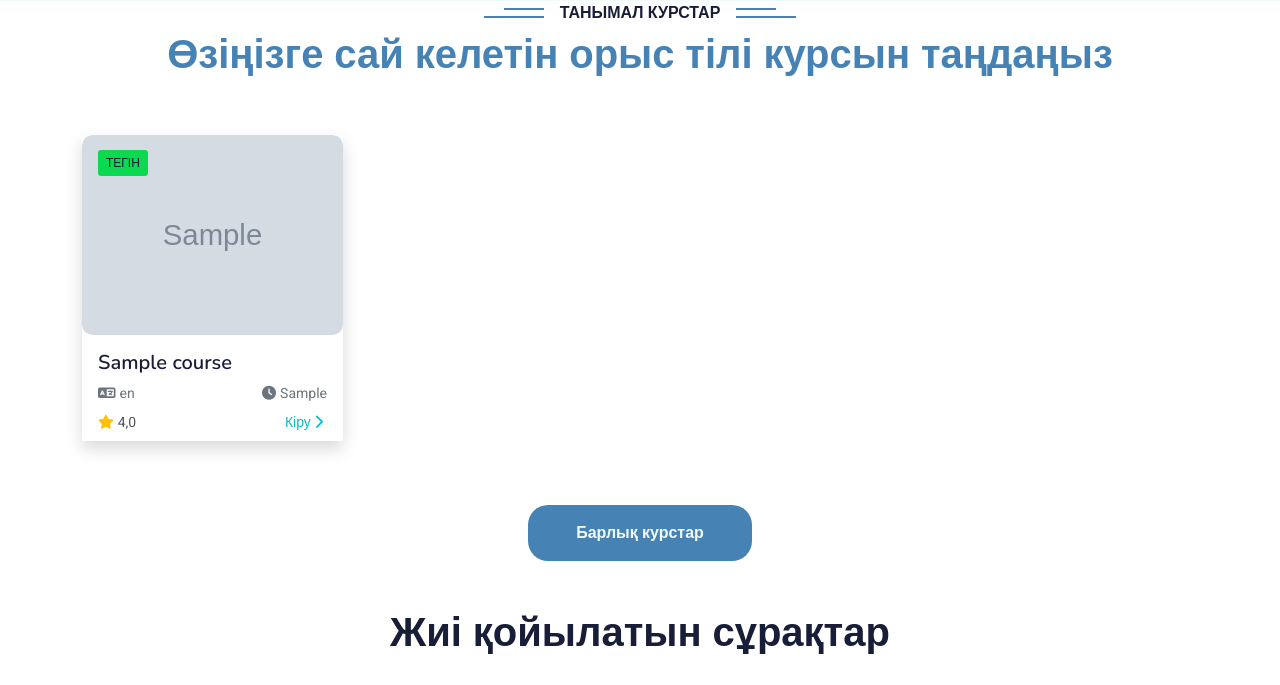
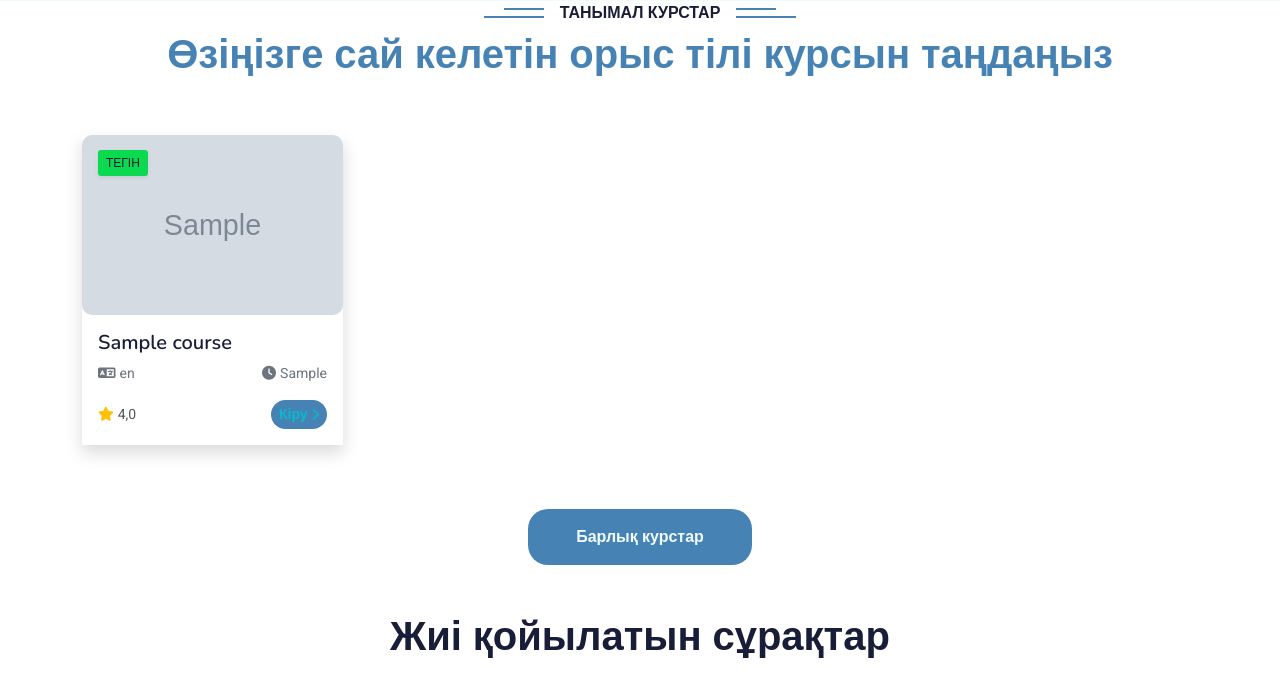
Before and after one commit to diasmukht/akcentsite, a Django app: template templates/index.html in a window 1280 px wide. Shown: the part 1500-2185 px from the top of the page. Run offline with Django 5.2, Linux system fonts and the light colour scheme; the template is opened without the code that fills it: values that come from a table or form of the project are taken from there, others are empty; tables that the repository leaves empty hold one stand-in row (values such as "Sample post"); grey boxes marked "Sample" are stand-in pictures; some libraries are stand-ins or nearby versions.

Commit message:
update site

```diff
--- a/templates/index.html
+++ b/templates/index.html
@@ -137,38 +137,44 @@
         <div class="row g-4 py-2">
             {% for course in courses %}
                 <div class="col-lg-3 col-md-6 wow fadeInUp" data-wow-delay="0.1s">
-                        <div class="course-item shadow rounded">
-                            <div class="position-relative overflow-hidden image">
-                                <img class="img-fluid" src="{{ course.image_url }}" alt="{{ course.title }}">
+                    <div class="course-item shadow rounded overflow-hidden h-100 d-flex flex-column">
+                        <div class="position-relative">
+                            <img class="img-fluid w-100" style="height: 180px; object-fit: cover;"
+                                 src="{{ course.image_url|default:'/static/img/default.jpg' }}"
+                                 alt="{{ course.title }}">
                             <div style="position:absolute;top: 15px;left: 16px; font-size:12px; border-radius:3px; background-color:{% if course.is_free %}#0bda51{% else %}#ffcc00{% endif %};"
-                                     class="px-2 py-1 fw-bold text-uppercase text-dark">
+                                 class="px-2 py-1 fw-bold text-uppercase text-dark shadow-sm">
                                 {% if course.is_free %}ТЕГІН{% else %}АҚЫЛЫ{% endif %}
                             </div>
                         </div>
-                            <div class="p-3 pb-2 bg-white">
-                                <h5 class="mb-2 fw-bold">
-                                    <a href="{% url 'course_detail' course.id %}"
-                                       class="text-dark text-decoration-none">
+                        <div class="p-3 bg-white d-flex flex-column justify-content-between h-100">
+                            <div>
+                                <h5 class="fw-bold mb-2">
+                                    <a href="{% url 'course_detail' course.id %}" class="text-dark text-decoration-none">
                                         {{ course.title }}
                                     </a>
                                 </h5>
-                                <div class="d-flex flex-wrap justify-content-between small text-muted">
+                                <div class="d-flex justify-content-between small text-muted">
                                     <span><i class="fa fa-language me-1"></i>{{ course.language }}</span>
                                     <span><i class="fa fa-clock me-1"></i>{{ course.duration }}</span>
                                 </div>
-                                <div class="d-flex flex-wrap justify-content-between small mt-2">
-                                    <span><i class="fa fa-star text-warning me-1"></i>{{ course.rating }}</span>
-                                    <a href="{% url 'course_detail' course.id %}" class="text-primary fw-bold">Кіру <i
-                                            class="fa fa-chevron-right me-1"></i></a>
+                            </div>
+                            <div class="d-flex justify-content-between align-items-center mt-3">
+                                <span class="small"><i class="fa fa-star text-warning me-1"></i>{{ course.rating }}</span>
+                                <a href="{% url 'course_detail' course.id %}" class="btn btn-sm btn-outline-primary">
+                                    Кіру <i class="fa fa-chevron-right small"></i>
+                                </a>
                             </div>
                         </div>
                     </div>
                 </div>
+            {% empty %}
+                <p class="text-center">Қазір курстар жоқ.</p>
             {% endfor %}
         </div>
-
     </div>
 </div>
+
     <div class="container text-center">
         <a class="btn text-light py-3 px-5 mt-2 mb-5" href="{% url 'courses' %}">Барлық курстар</a>
     </div>
```
Also changed, not shown: templates/course_detail.html (+23 -7 lines), static/img/default.jpg (renamed from static/img/banner-3.jpg). Lines whose indentation alone changed are shown as unchanged.
